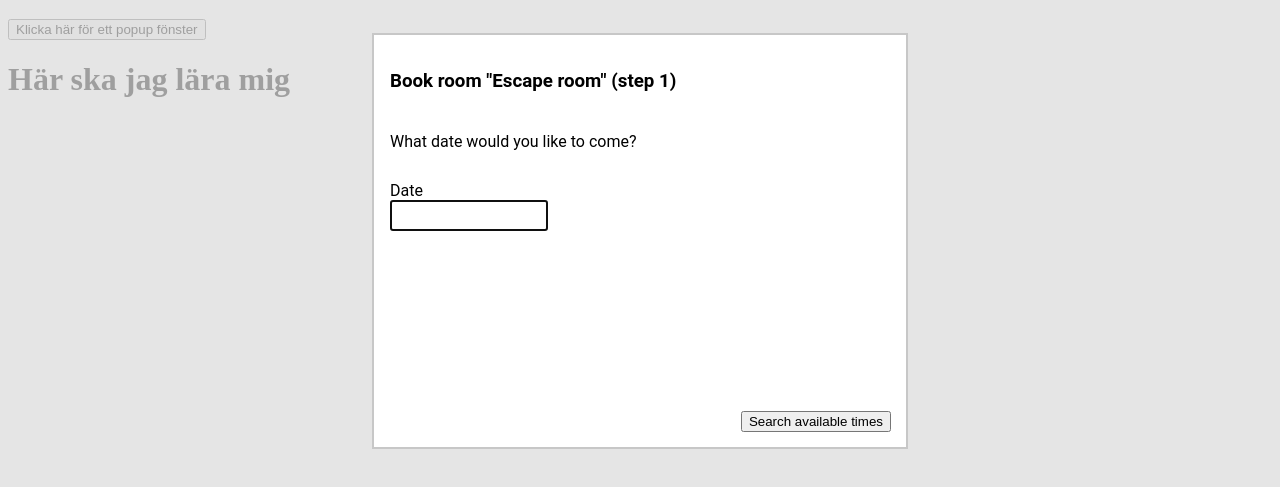
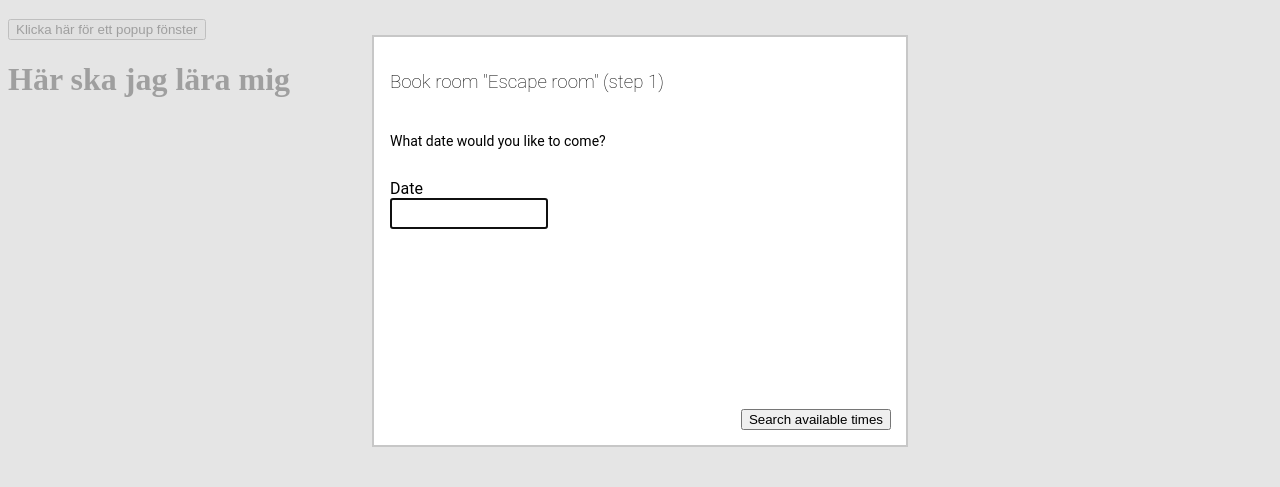
Before and after one commit to Tarupotter/practice, a plain HTML site: page index.html in a window 1280 px wide. Both pictures are taken after a click on the button "Klicka här för ett popup fönster". Shown: the part 159-646 px from the top of the page. Drawn offline with Linux system fonts and the light colour scheme.

Commit message:
font size

```diff
--- a/main.css
+++ b/main.css
@@ -26,14 +26,18 @@
 }
 
 .modal__title {
-    margin-bottom: 40px
+    margin-bottom: 40px;
+    font-weight: lighter;
+
 }
 
 .modal__question {
     margin-bottom: 30px;
+    font-size: 14px;
 }
 
-.modal__question, .input {
+.modal__question,
+.input {
     display: flex;
 }
 
```
